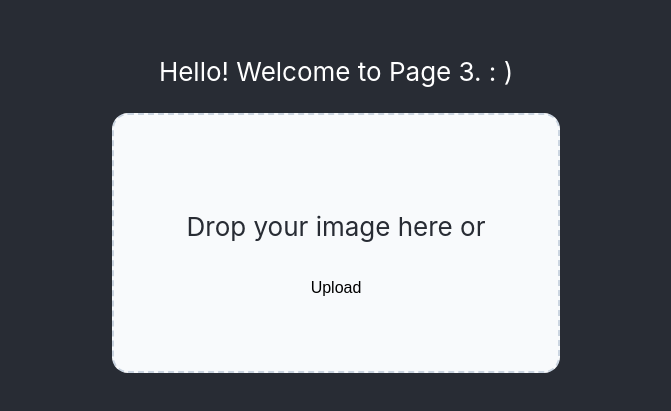
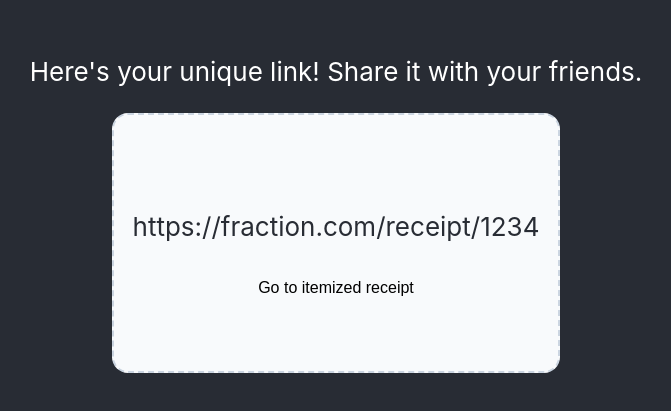
Before and after one commit to dterr/fraction, a React (Create React App) app in the folder frontend-react-draft/: page /page3 in a window 1280 px wide. Shown: the part 201-612 px from the top of the page, without its empty margins (304-975 px from the left). Built offline with nearby package versions, Linux system fonts and the light colour scheme.

Commit message:
Basic page 3 done

```diff
--- a/frontend-react-draft/src/components/Page3.js
+++ b/frontend-react-draft/src/components/Page3.js
@@ -12,17 +12,15 @@ class Page3 extends React.Component {
           <div className="App">
               <header className="App-header">
                 <p>
-                  Hello! Welcome to Page 3.
-
-                  : )
+                  Here's your unique link! Share it with your friends.
                 </p>
 
                 <form id="form-img-upload" accept="image/png, image/jpeg, image/jpg">
                 <input type="image" id="input-img-upload" multiple={false} />
                 <label id="label-img-upload" htmlFor="input-img-upload">
                   <div>
-                    <p id="form-img-text">Drop your image here or</p>
-                    <Link to="/page4/"><button className="upload-button">Upload</button></Link>
+                    <p id="form-img-text">https://fraction.com/receipt/1234</p>
+                    <Link to="/page4/"><button className="upload-button">Go to itemized receipt</button></Link>
                   </div>
                 </label>
               </form>
```
Also changed, not shown: 1 other file (tests, documents, lock files or other folders).
